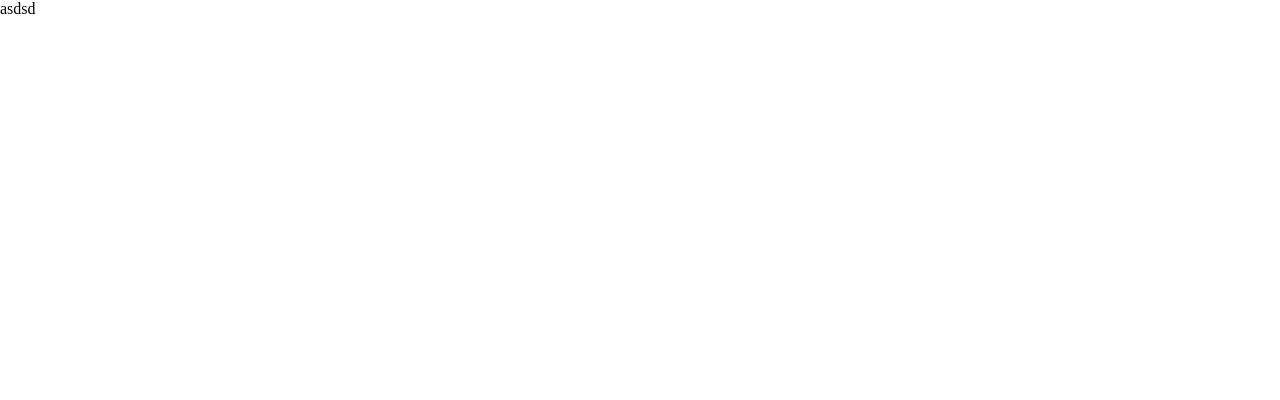
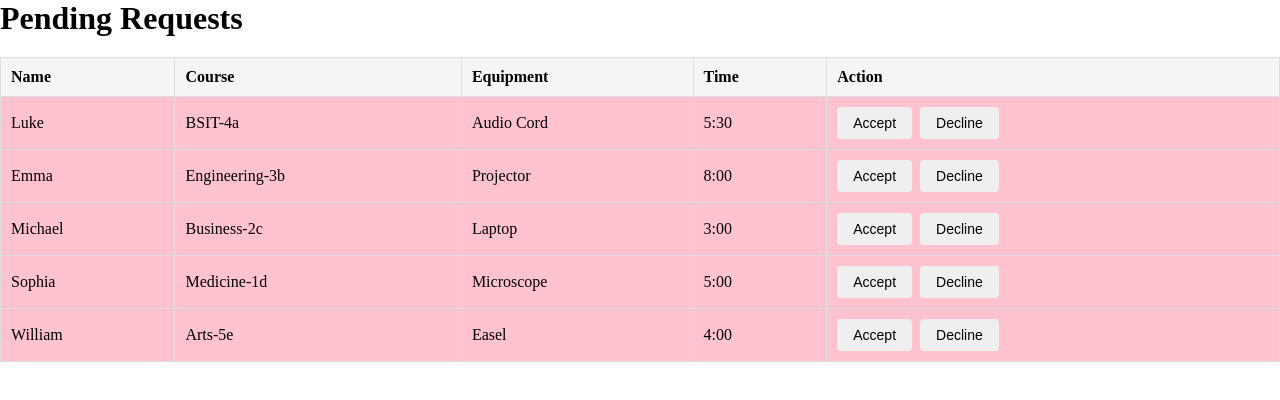
Before and after one commit to UICCC/WEBDEVEXAM1, a React (Vite) app in the folder frontend/: page /Pending in a window 1280 px wide. Shown: the top 400 px of the page. Built offline with nearby package versions, Linux system fonts and the light colour scheme.

Commit message:
finalmaybe

```diff
--- a/frontend/src/pages/Admin/Pending/Pending.css
+++ b/frontend/src/pages/Admin/Pending/Pending.css
@@ -0,0 +1,44 @@
+/* Reports.css */
+
+/* Styling for the table with the class name custom-table-2 */
+.custom-table-2 {
+    width: 100%;
+    border-collapse: collapse;
+    margin-top: 20px;
+  }
+
+  /* Style table header for custom-table-2 */
+  .custom-table-2 th {
+    background-color: #f5f5f5;
+    border: 1px solid #ddd;
+    padding: 10px;
+    text-align: left;
+  }
+
+  /* Style table data cells for custom-table-2 */
+  .custom-table-2 td {
+    border: 1px solid #ddd;
+    padding: 10px;
+  }
+
+  /* Style buttons for custom-table-2 */
+  .custom-table-2 button {
+    padding: 8px 16px;
+    margin-right: 8px;
+    border: none;
+    border-radius: 4px;
+    cursor: pointer;
+    font-size: 14px;
+  }
+
+  /* Style accept button for custom-table-2 */
+  .custom-table-2 button.accept {
+    background-color: #00c853;
+    color: white;
+  }
+
+  /* Style decline button for custom-table-2 */
+  .custom-table-2 button.decline {
+    background-color: #d50000;
+    color: white;
+  }
--- a/frontend/src/pages/Admin/Pending/Pending.jsx
+++ b/frontend/src/pages/Admin/Pending/Pending.jsx
@@ -5,6 +5,16 @@ function Pending() {
 
 
 
+    const handleAccept = (name) => {
+        // Implement your logic for accepting feedback here
+        console.log(`Accepted feedback from ${name}`);
+      };
+
+      // Function to handle decline action
+      const handleDecline = (name) => {
+        // Implement your logic for declining feedback here
+        console.log(`Declined feedback from ${name}`);
+      };
 
 
 
@@ -15,7 +25,77 @@ function Pending() {
     return (
         <>
 
-asdsd
+<h1 className='pendingtitle'>Pending Requests</h1>
+      <table className="custom-table-2">
+        <thead>
+          <tr>
+            <th>Name</th>
+            <th>Course</th>
+            <th>Equipment</th>
+            <th>Time</th>
+
+            <th>Action</th> {/* New column for buttons */}
+          </tr>
+        </thead>
+        <tbody>
+          <tr>
+            <td>Luke</td>
+            <td>BSIT-4a</td>
+            <td>Audio Cord</td>
+            <td>5:30</td>
+
+            <td>
+              {/* Accept and Decline buttons */}
+              <button onClick={() => handleAccept('Luke')}>Accept</button>
+              <button onClick={() => handleDecline('Luke')}>Decline</button>
+            </td>
+          </tr>
+          <tr>
+            <td>Emma</td>
+            <td>Engineering-3b</td>
+            <td>Projector</td>
+            <td>8:00</td>
+
+            <td>
+              <button onClick={() => handleAccept('Emma')}>Accept</button>
+              <button onClick={() => handleDecline('Emma')}>Decline</button>
+            </td>
+          </tr>
+          <tr>
+            <td>Michael</td>
+            <td>Business-2c</td>
+            <td>Laptop</td>
+            <td>3:00</td>
+
+            <td>
+              <button onClick={() => handleAccept('Michael')}>Accept</button>
+              <button onClick={() => handleDecline('Michael')}>Decline</button>
+            </td>
+          </tr>
+          <tr>
+            <td>Sophia</td>
+            <td>Medicine-1d</td>
+            <td>Microscope</td>
+            <td>5:00</td>
+
+            <td>
+              <button onClick={() => handleAccept('Sophia')}>Accept</button>
+              <button onClick={() => handleDecline('Sophia')}>Decline</button>
+            </td>
+          </tr>
+          <tr>
+            <td>William</td>
+            <td>Arts-5e</td>
+            <td>Easel</td>
+            <td>4:00</td>
+
+            <td>
+              <button onClick={() => handleAccept('William')}>Accept</button>
+              <button onClick={() => handleDecline('William')}>Decline</button>
+            </td>
+          </tr>
+        </tbody>
+      </table>
 
 
 
```
